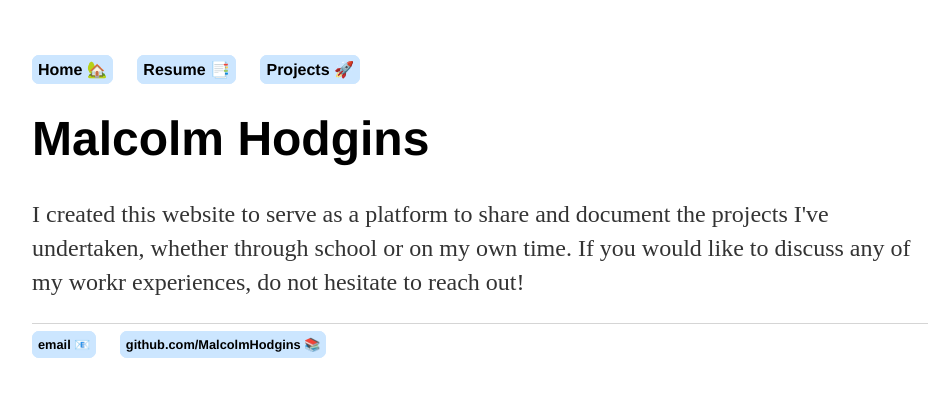
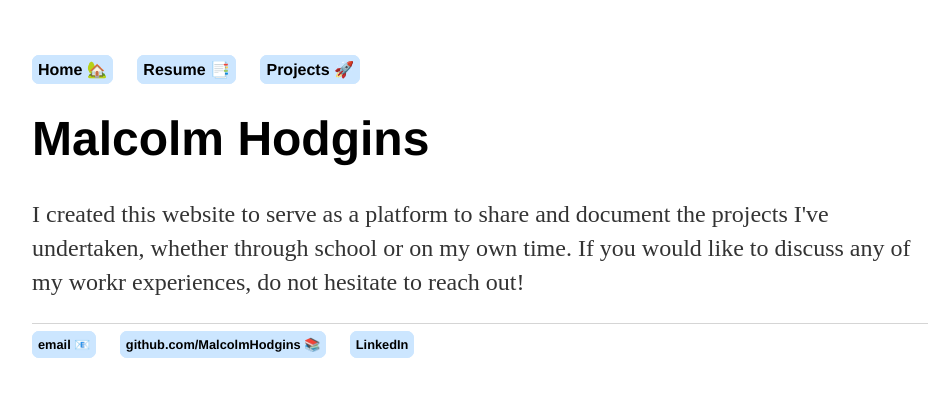
Before and after one commit to MalcolmHodgins/MalcolmHodgins.github.io, a Jekyll site: the page built from index.html, in a window 1280 px wide. Shown: the top 397 px of the page, without its empty margins (160-1102 px from the left). Built offline with Jekyll 4.4.1, drawn with Linux system fonts in a browser that asks for light colours.

Commit message:
adding LinkedIn link

```diff
--- a/_layouts/default.html
+++ b/_layouts/default.html
@@ -22,6 +22,7 @@
     		<ul>
         		<li><a href="mailto:malcolm.d.hodgins@gmail.com">email 📧</a></li>
         		<li><a href="https://github.com/MalcolmHodgins">github.com/MalcolmHodgins 📚</a></li>
+						<li><a href="https://www.linkedin.com/in/malcolm-hodgins/">LinkedIn</a></li>
 			</ul>
 		</footer>
 	</body>
```
